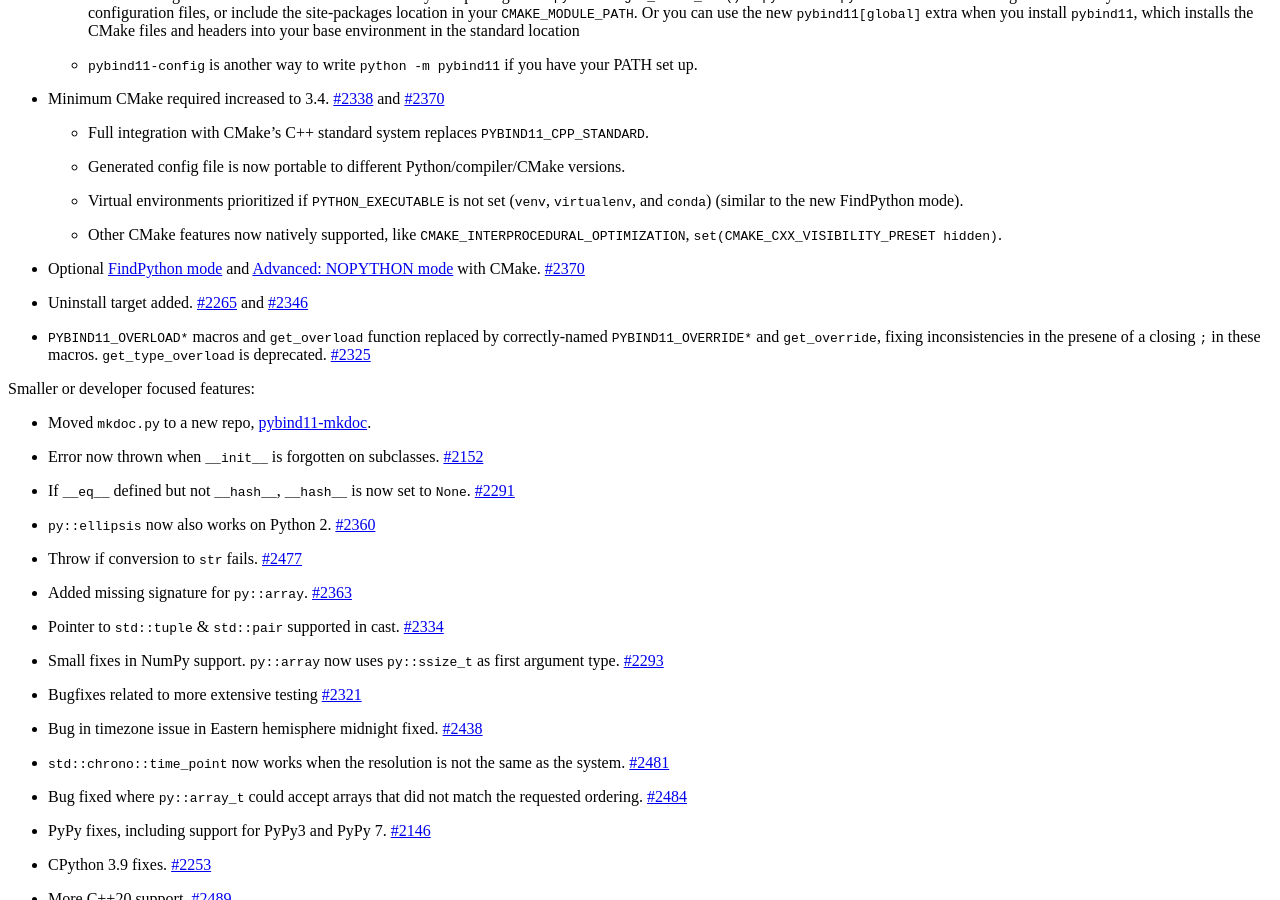
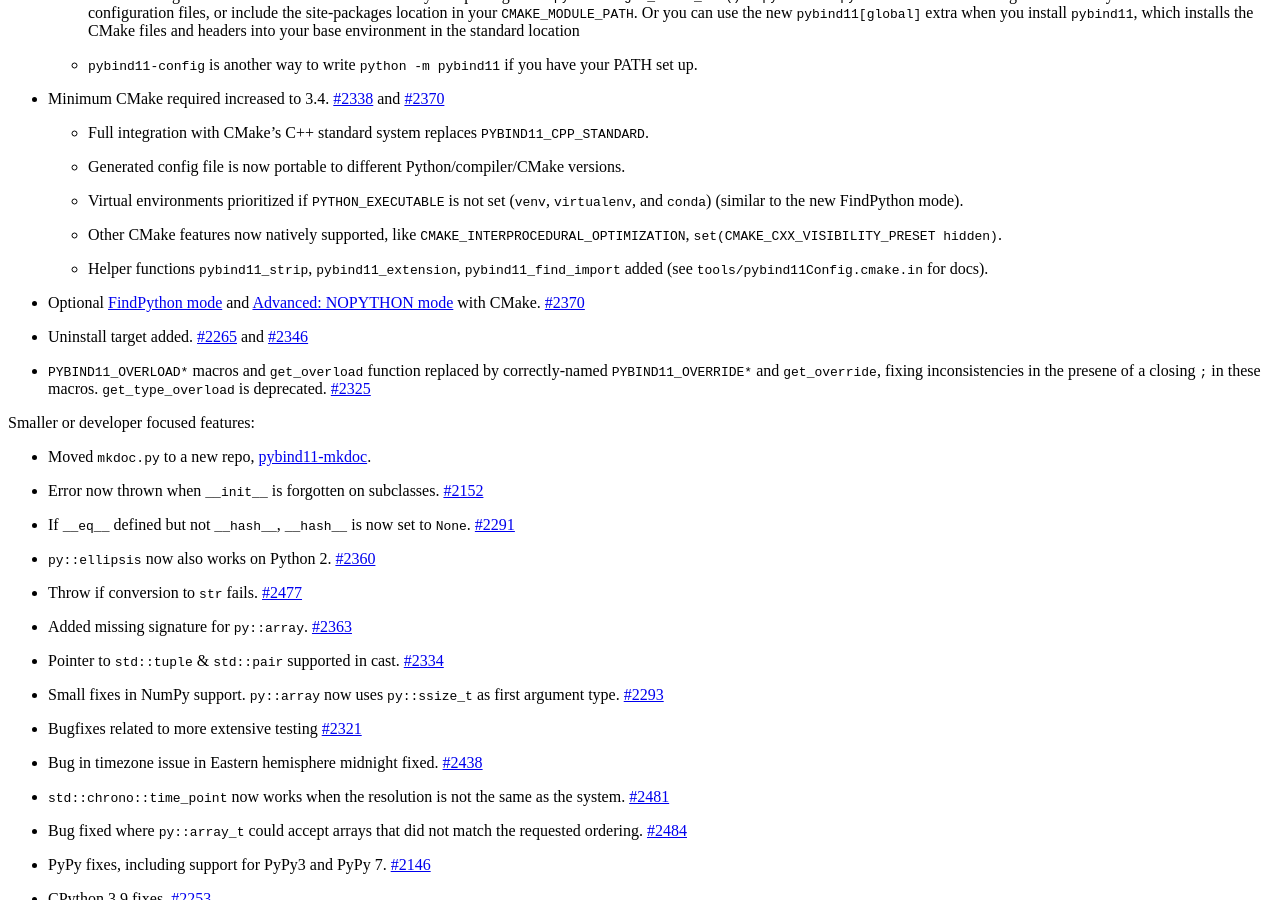
Before and after one commit to pybind/pybind11, a Sphinx documentation site: the page built from docs/changelog.rst, in a window 1280 px wide and 900 px high, scrolled down 1799 px. Built offline with Sphinx 7.4.7 and the Read the Docs theme 2.0.0, drawn with Linux system fonts in a browser that asks for light colours.

```diff
--- a/docs/changelog.rst
+++ b/docs/changelog.rst
@@ -84,6 +84,10 @@
   * Other CMake features now natively supported, like
     ``CMAKE_INTERPROCEDURAL_OPTIMIZATION``, ``set(CMAKE_CXX_VISIBILITY_PRESET
     hidden)``.
+
+  * Helper functions ``pybind11_strip``, ``pybind11_extension``,
+    ``pybind11_find_import`` added (see ``tools/pybind11Config.cmake.in`` for
+    docs).
 
 * Optional :ref:`find-python-mode` and :ref:`nopython-mode` with CMake.
   `#2370 <https://github.com/pybind/pybind11/pull/2370>`_
```
Also changed, not shown: 4 other files.
